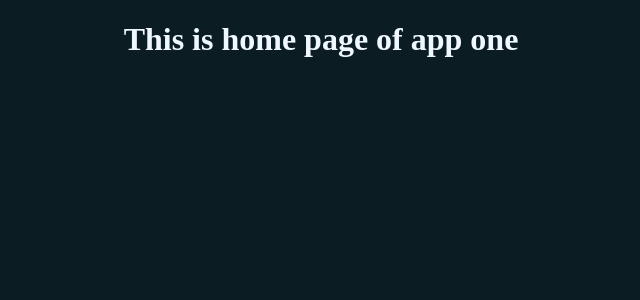
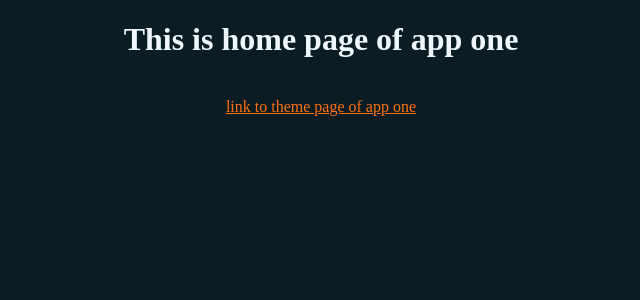
Before and after one commit to danishq/djangoWebdev, a Django app: page /appOne/home/ in a window 1280 px wide. Shown: the part 35-335 px from the top of the page, without its empty margins (319-959 px from the left). Run offline with Django 5.2, Linux system fonts and the light colour scheme.

Commit message:
tailwind progress

```diff
--- a/djangoWebdev/appOne/templates/appOne/home.html
+++ b/djangoWebdev/appOne/templates/appOne/home.html
@@ -1,3 +1,7 @@
 {% extends "layout.html" %}
 
-{% block content %} <h1>This is home page of app one</h1>{% endblock %}
+{% block content %} <h1>This is home page of app one</h1>
+<br>
+<a href="{% url 'theme' %}">link to theme page of app one</a>
+
+{% endblock %}
--- a/djangoWebdev/appOne/urls.py
+++ b/djangoWebdev/appOne/urls.py
@@ -2,8 +2,7 @@ from django.urls import path
 from . import views
 
 urlpatterns = [
-    path('', views.home, name='home'),  # This will be the home page of appOne
-    path('home/', views.home, name='home'),
-    path('home/theme', views.theme, name='theme'),
+    path('home/', views.home, name='home'),  # This will be the home page of appOne/home
+    path('theme/', views.theme, name='theme'),
 
 ]
--- a/djangoWebdev/appTwo/urls.py
+++ b/djangoWebdev/appTwo/urls.py
@@ -2,5 +2,5 @@ from django.urls import path
 from . import views
 
 urlpatterns = [
-    path('indexTwo/', views.indexTwo, name='indexTwo')
+    path('appTwo/indexTwo/', views.indexTwo, name='indextwo'),
 ]
--- a/djangoWebdev/static/style.css
+++ b/djangoWebdev/static/style.css
@@ -16,3 +16,7 @@ a{
     color: rgb(253, 113, 19);
     text-align: center;
 }
+.arham{
+    text-align: left;
+    color: gold;
+}
--- a/djangoWebdev/templates/website/index.html
+++ b/djangoWebdev/templates/website/index.html
@@ -8,4 +8,8 @@ Home Page
 {% block content  %}
 <h1>Chai aur Code</h1>
 <a href="{% url 'home' %}"> Home Page of App One</a>
+<br>
+<br>
+<a href="{% url 'indextwo' %}"> index page of App Two</a>
+
 {% endblock %}
```
Also changed, not shown: djangoWebdev/appOne/templates/appOne/theme.html (+4 -10 lines), djangoWebdev/appTwo/templates/appTwo/indextwo.html (+12 -14 lines).
